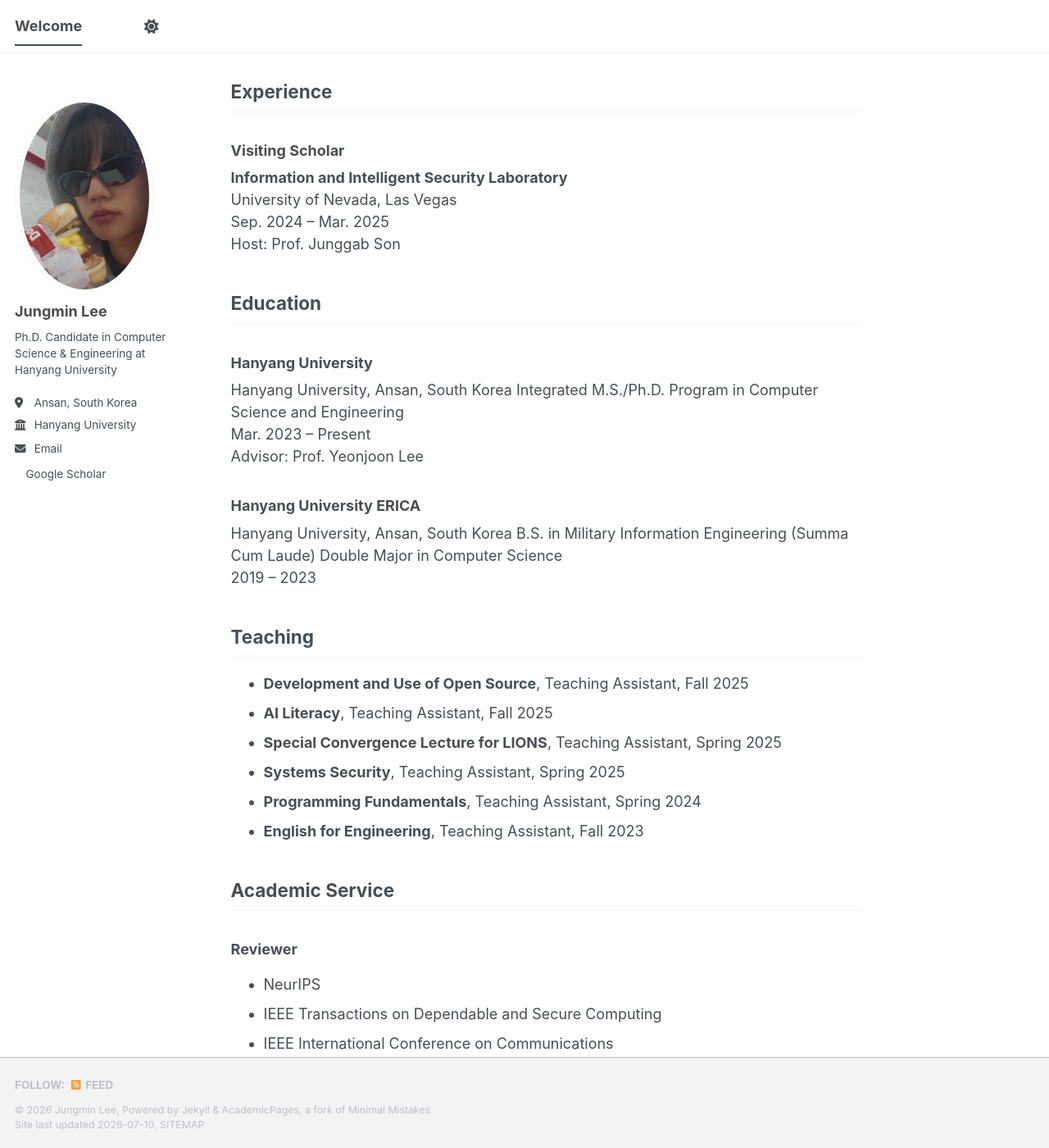
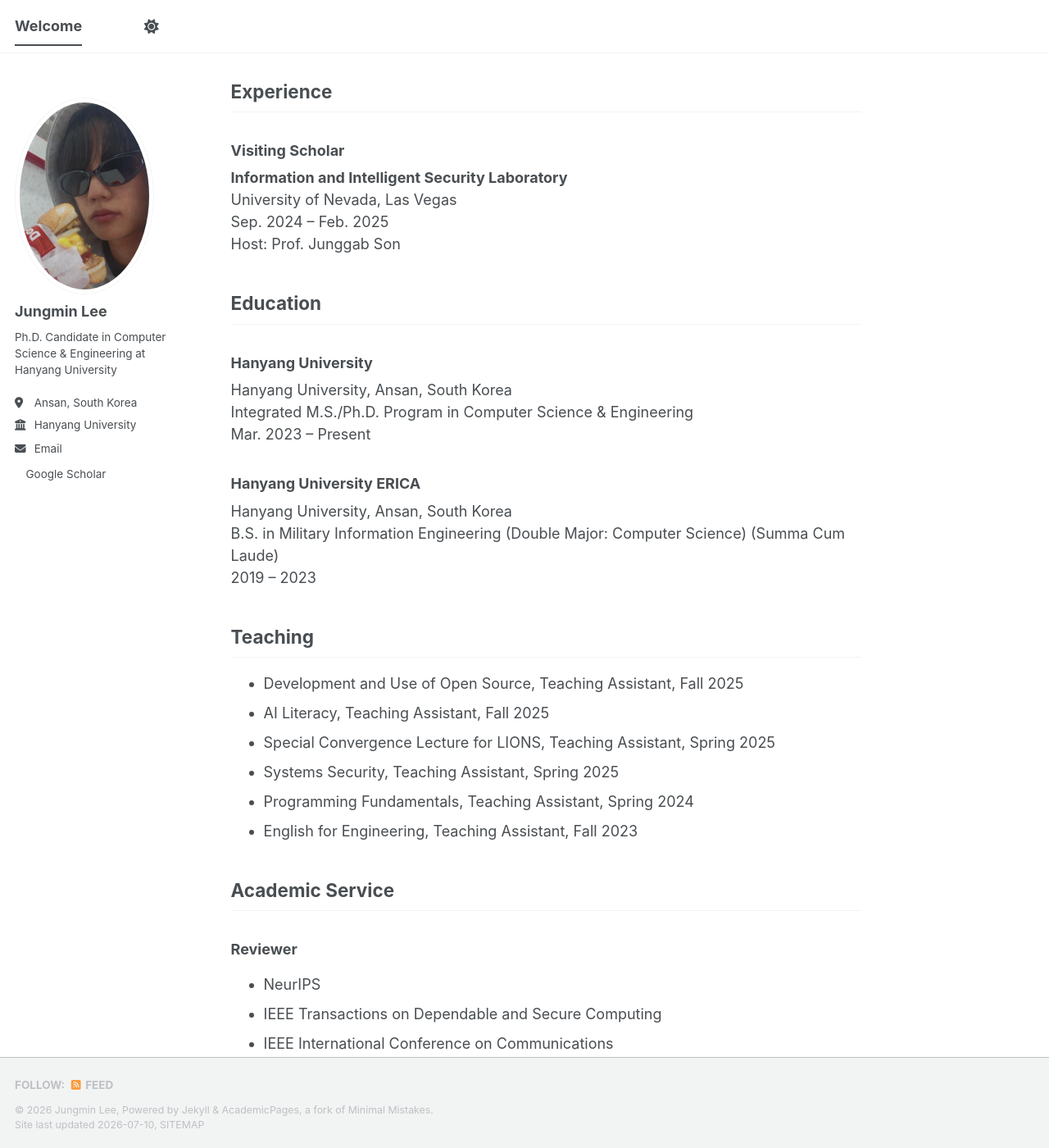
Before and after one commit to jm-lee00/jm-lee00.github.io, a Jekyll site: the page built from _pages/about.md, in a window 1280 px wide and 1400 px high, scrolled down 1104 px. Shown: the whole window at 82% size. Built offline with Jekyll 4.4.1, drawn with Linux system fonts in a browser that asks for light colours; a style sheet for code colours, icons or effects is not loaded; some of the changed text lies outside the part shown.

Commit message:
Modification

```diff
--- a/_pages/about.md
+++ b/_pages/about.md
@@ -36,15 +36,15 @@ Xiang Li, <span class="me">Jungmin Lee</span>, Junggab Son, and Yeonjoon Lee
 
 ## Patents
 
-1. **Method for Classifying DGA-Based Botnet Domains Using an Ensemble Model**
+- **Method for Classifying DGA-Based Botnet Domains Using an Ensemble Model**
    <span class="me">Jungmin Lee</span> and Yeonjoon Lee
    Korean Patent Application No. 10-2024-0144048, 2024
 
-2. **Method for Detecting DGA-Based Botnet Domains Using BERT**
+- **Method for Detecting DGA-Based Botnet Domains Using BERT**
    <span class="me">Jungmin Lee</span> and Yeonjoon Lee
    Korean Patent Application No. 10-2024-0196140, 2024
 
-3. **Transformer-Based Phishing Website Detection Using HTML Tags**
+- **Transformer-Based Phishing Website Detection Using HTML Tags**
    Jemin Ahn, <span class="me">Jungmin Lee</span>, and Kyungtae Kang
    Korean Patent Application No. 10-2024-0200515, 2024
 
@@ -54,31 +54,29 @@ Xiang Li, <span class="me">Jungmin Lee</span>, Junggab Son, and Yeonjoon Lee
 
 **Information and Intelligent Security Laboratory**
 University of Nevada, Las Vegas
-Sep. 2024 – Mar. 2025
+Sep. 2024 – Feb. 2025
 Host: Prof. Junggab Son
 
 ## Education
 
 ### Hanyang University
 Hanyang University, Ansan, South Korea
-Integrated M.S./Ph.D. Program in Computer Science and Engineering
+Integrated M.S./Ph.D. Program in Computer Science & Engineering
 Mar. 2023 – Present
-Advisor: Prof. Yeonjoon Lee
 
 ### Hanyang University ERICA
 Hanyang University, Ansan, South Korea
-B.S. in Military Information Engineering (Summa Cum Laude)
-Double Major in Computer Science
+B.S. in Military Information Engineering (Double Major: Computer Science) (Summa Cum Laude)
 2019 – 2023
 
 ## Teaching
 
-- **Development and Use of Open Source**, Teaching Assistant, Fall 2025
-- **AI Literacy**, Teaching Assistant, Fall 2025
-- **Special Convergence Lecture for LIONS**, Teaching Assistant, Spring 2025
-- **Systems Security**, Teaching Assistant, Spring 2025
-- **Programming Fundamentals**, Teaching Assistant, Spring 2024
-- **English for Engineering**, Teaching Assistant, Fall 2023
+- Development and Use of Open Source, Teaching Assistant, Fall 2025
+- AI Literacy, Teaching Assistant, Fall 2025
+- Special Convergence Lecture for LIONS, Teaching Assistant, Spring 2025
+- Systems Security, Teaching Assistant, Spring 2025
+- Programming Fundamentals, Teaching Assistant, Spring 2024
+- English for Engineering, Teaching Assistant, Fall 2023
 
 ## Academic Service
 
@@ -89,6 +87,6 @@ Double Major in Computer Science
 
 ## Honors and Scholarships
 
-- 3·1 Cultural Foundation Scholarship, 2025–2026
+- Samil Scholarship, 2025–2026
 - Hanyang Brain Scholarship, 2019–2022
 - Leadership Scholarship, 2019–2022
```
